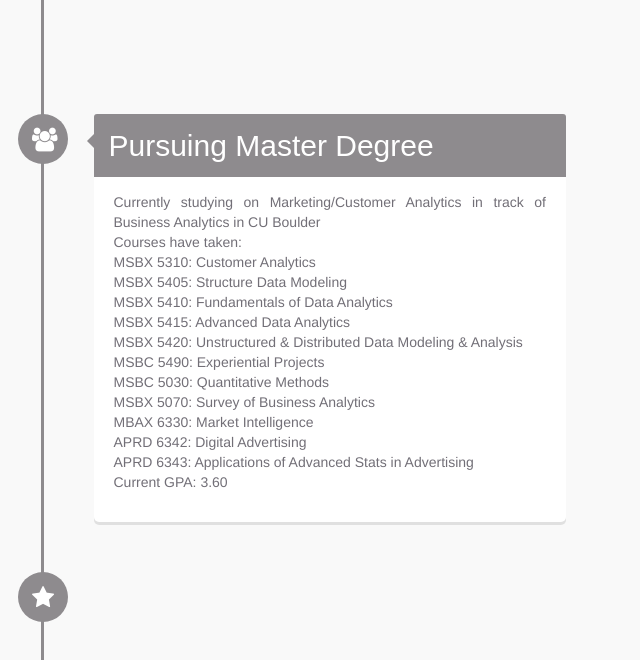
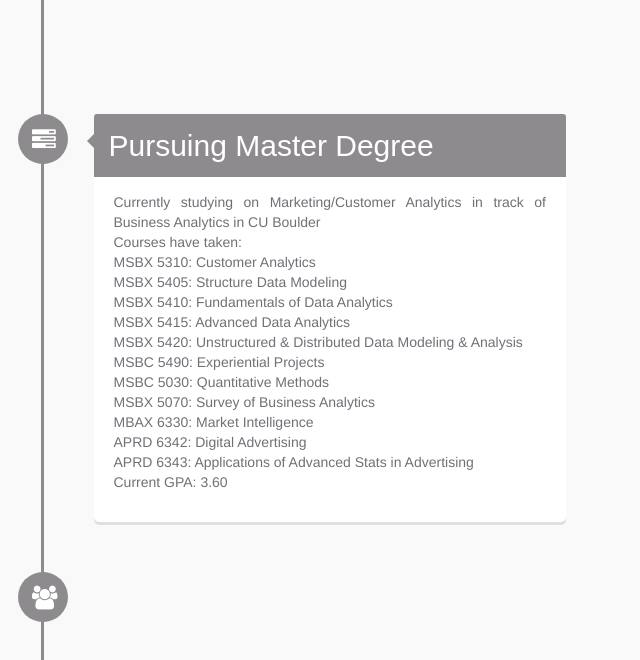
Before and after one commit to SilentsingerZ/SilentSingerZ.github.io, a plain HTML site: page Resume_Yonghao/index.html in a window 1280 px wide. Shown: the part 2420-3080 px from the top of the page, 599-1239 px from the left. Drawn offline with nearby package versions, Linux system fonts and the light colour scheme.

Commit message:
Update index.html

```diff
--- a/Resume_Yonghao/index.html
+++ b/Resume_Yonghao/index.html
@@ -223,7 +223,7 @@
 
 
                             <div class="timeline-icon">
-                                <i class="fa fa-group"></i>
+                                <i class="fa fa-tasks"></i>
                             </div>
                             <!-- Content from timeline box and position (right or left)-->
 
@@ -260,7 +260,7 @@
 
 
                             <div class="timeline-icon">
-                                <i class="fa fa-star"></i>
+                                <i class="fa fa-group"></i>
                             </div>
                             <!-- Content from timeline box and position (right or left)-->
 
```
